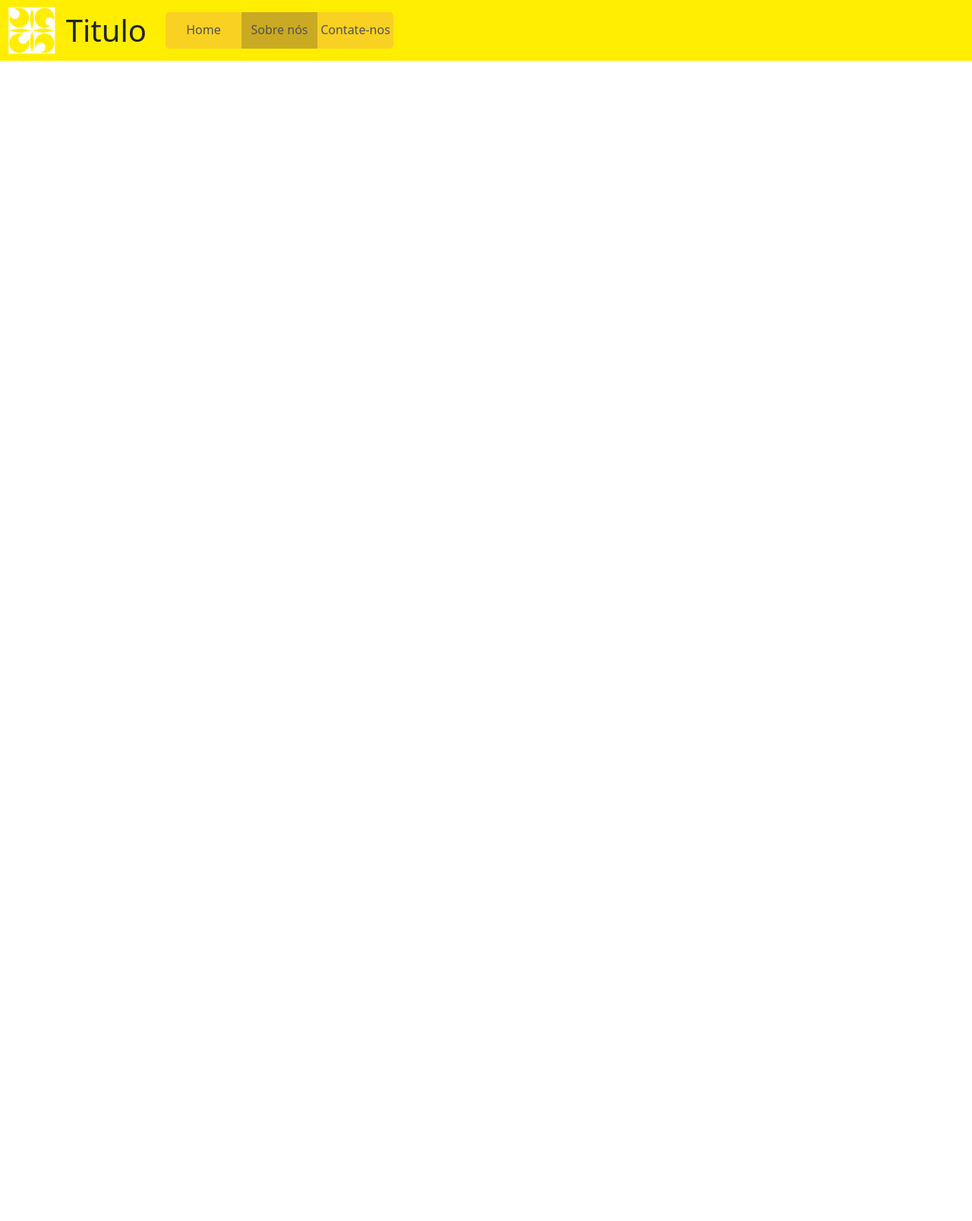
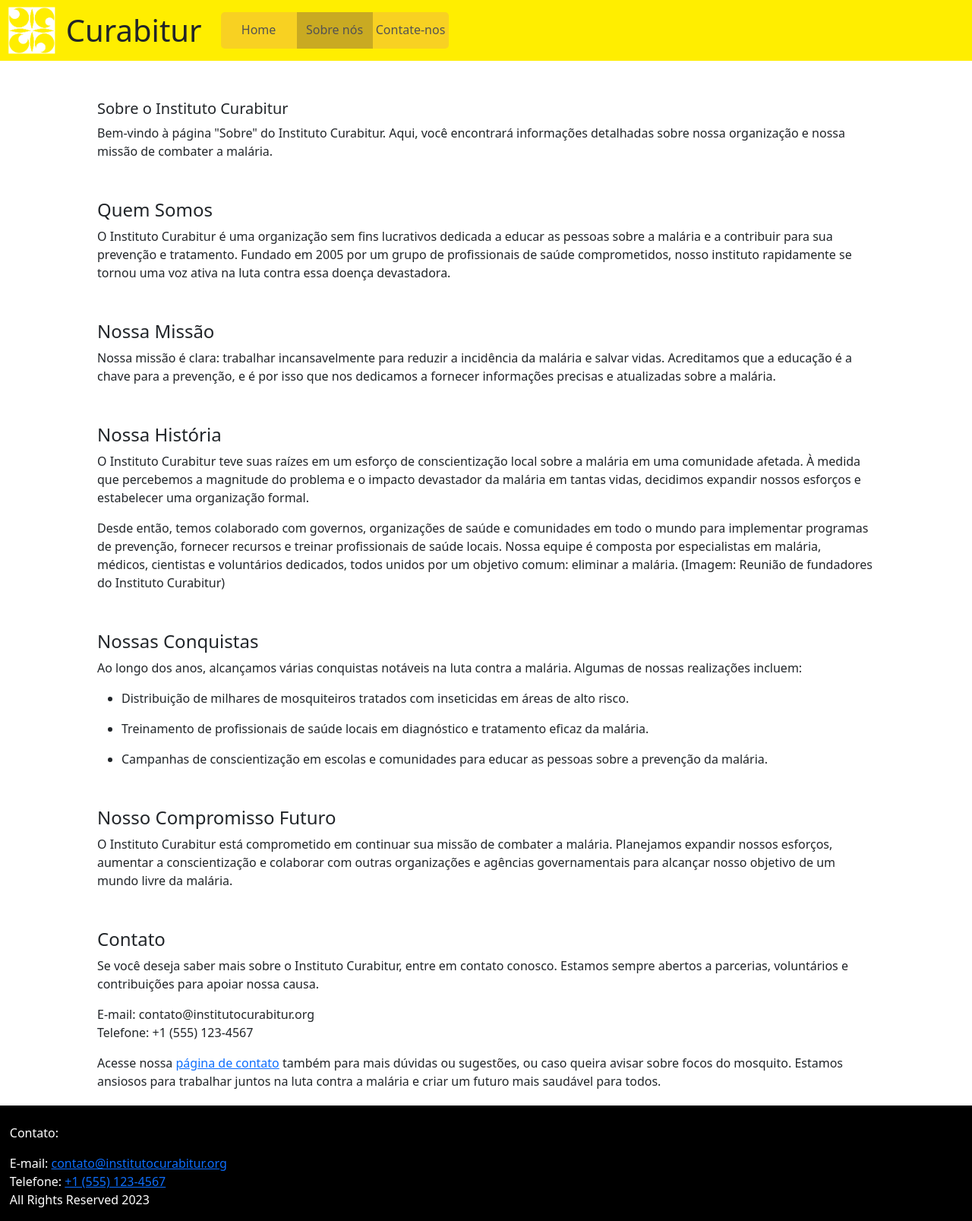
Before and after one commit to eenrique1001/PP2_EzioEnrique, a PHP site: page /about.html in a window 1280 px wide. Shown: the whole page at 76% size. Before the commit the page ends 80 px from the top, so only its background shows below. Run offline with PHP 8.4, Linux system fonts and the light colour scheme.

Commit message:
commit 5 com erros

```diff
--- a/about.html
+++ b/about.html
@@ -3,7 +3,8 @@
 <head>
     <meta charset="UTF-8">
     <meta name="viewport" content="width=device-width, initial-scale=1.0">
-    <title>Document</title>
+    <title>Curabitur - Sobre</title>
+    <link rel="icon" type="image/x-icon" href="images/logosite.png">
     <link href="style.css" rel="stylesheet" type="text/css"/>
     <link href="https://cdn.jsdelivr.net/npm/bootstrap@5.3.2/dist/css/bootstrap.min.css" rel="stylesheet" integrity="sha384-T3c6CoIi6uLrA9TneNEoa7RxnatzjcDSCmG1MXxSR1GAsXEV/Dwwykc2MPK8M2HN" crossorigin="anonymous">
     <script src="script.js"></script>
@@ -11,7 +12,7 @@
 <body>
     <header>
         <img src="images/logosite.png" alt="logo do site" id="logo">
-        <h1>Titulo</h1>
+        <h1>Curabitur</h1>
         <nav class="menu">
             <ul>
                 <li><a href="home.html">Home</a></li><li class="active"><a href="about.html">Sobre nós</a></li><li><a href="contact.html">Contate-nos</a></li>
@@ -20,12 +21,99 @@
     </header>
     <main>
         <article>
-            <section></section>
-            <section></section>
-            <section></section>
+            <section>
+                <h5>Sobre o Instituto Curabitur</h5>
+                <p>
+                    Bem-vindo à página "Sobre" do Instituto Curabitur. Aqui, você encontrará
+                    informações detalhadas sobre nossa organização e nossa missão de combater
+                    a malária.
+                </p>
+            </section>
+            <section>
+                <h4>Quem Somos</h4>
+                <p>
+                    O Instituto Curabitur é uma organização sem fins lucrativos dedicada a educar
+                    as pessoas sobre a malária e a contribuir para sua prevenção e tratamento. Fundado
+                    em 2005 por um grupo de profissionais de saúde comprometidos, nosso instituto
+                    rapidamente se tornou uma voz ativa na luta contra essa doença devastadora.
+                </p>
+            </section>
+            <section>
+                <h4>Nossa Missão</h4>
+                <p>
+                    Nossa missão é clara: trabalhar incansavelmente para reduzir a incidência da
+                    malária e salvar vidas. Acreditamos que a educação é a chave para a prevenção,
+                    e é por isso que nos dedicamos a fornecer informações precisas e atualizadas sobre
+                    a malária.
+                </p>
+            </section>
+            <section>
+                <h4>Nossa História</h4>
+                <p>
+                    O Instituto Curabitur teve suas raízes em um esforço de conscientização local sobre a
+                    malária em uma comunidade afetada. À medida que percebemos a magnitude do problema e
+                    o impacto devastador da malária em tantas vidas, decidimos expandir nossos esforços e
+                    estabelecer uma organização formal.
+                </p>
+                <p>
+                    Desde então, temos colaborado com governos, organizações de saúde e comunidades em
+                    todo o mundo para implementar programas de prevenção, fornecer recursos e treinar
+                    profissionais de saúde locais. Nossa equipe é composta por especialistas em malária,
+                    médicos, cientistas e voluntários dedicados, todos unidos por um objetivo comum:
+                    eliminar a malária.
+                    (Imagem: Reunião de fundadores do Instituto Curabitur)
+                </p>
+            </section>
+            <section>
+                <h4>Nossas Conquistas</h4>
+                <p>Ao longo dos anos, alcançamos várias conquistas notáveis na luta contra a malária.
+                    Algumas de nossas realizações incluem:
+                </p>
+                <ul>
+                    <li><p>
+                        Distribuição de milhares de mosquiteiros tratados com inseticidas em áreas de alto risco.
+                    </p></li>
+                    <li><p>
+                        Treinamento de profissionais de saúde locais em diagnóstico e tratamento eficaz da malária.
+                    </p></li>
+                    <li><p>
+                        Campanhas de conscientização em escolas e comunidades para educar as pessoas sobre a prevenção da malária.
+                    </p></li>
+                </ul>
+            </section>
+            <section>
+                <h4>Nosso Compromisso Futuro</h4>
+                <p>O Instituto Curabitur está comprometido em continuar sua missão de combater a
+                    malária. Planejamos expandir nossos esforços, aumentar a conscientização e
+                    colaborar com outras organizações e agências governamentais para alcançar nosso
+                    objetivo de um mundo livre da malária.
+                </p>
+            </section>
+            <section>
+                <h4>Contato</h4>
+                <p>
+                    Se você deseja saber mais sobre o Instituto Curabitur, entre em contato conosco.
+                    Estamos sempre abertos a parcerias, voluntários e contribuições para apoiar nossa causa.
+                </p>
+                <p>
+                    E-mail: contato@institutocurabitur.org <br>
+                    Telefone: +1 (555) 123-4567
+                </p>
+                <p>
+                    Acesse nossa <a href="contact.html">página de contato</a> também para mais dúvidas ou sugestões, ou caso queira avisar sobre focos do mosquito.
+                    Estamos ansiosos para trabalhar juntos na luta contra a malária e criar um futuro mais saudável para todos.
+                </p>
+            </section>
         </article>
     </main>
-    <footer></footer>
+    <footer>
+        <p><br>Contato:</p>
+        <p>
+            E-mail: <a href="mailto:contato@institutocurabitur.org">contato@institutocurabitur.org</a> <br>
+            Telefone: <a href="tel:+1 (555) 123-4567">+1 (555) 123-4567</a> <br>
+            All Rights Reserved 2023
+        </p>
+    </footer>
     <script src="https://cdn.jsdelivr.net/npm/bootstrap@5.3.2/dist/js/bootstrap.bundle.min.js" integrity="sha384-C6RzsynM9kWDrMNeT87bh95OGNyZPhcTNXj1NW7RuBCsyN/o0jlpcV8Qyq46cDfL" crossorigin="anonymous"></script>
 </body>
 </html>
--- a/script.js
+++ b/script.js
@@ -1,30 +1,111 @@
-document.onload = () => {
-    alert('sssss');
+document.addEventListener('DOMContentLoaded', () => {
     var botao = document.querySelector("#verifica")
     botao.onclick = verifica;
-}
+});
 
 function verifica(){
 
     var flag = true;
 
     const formulario = document.querySelector('form');
-    const nome = formulario.getElementById('nome');
-    const email = formulario.getElementById('email');
+    const nome = document.getElementById('nome');
+    const email = document.getElementById('email');
+    const checks = document.querySelectorAll("input[name='checks']")
+    const texto = document.getElementById('areaTexti');
 
-    const spanNome = nome.nextSibling;
-    const spanEmail = email.nextSibling;
-    const spanCheck = formulario[1].lastChild;
-    const spanText = formulario[3].lastChild;
+    const spans = document.querySelectorAll('span');
 
-    spanNome.textContent = "";
-    spanEmail.textContent = "";
-    spanCheck.textContent = "";
-    spanText.textContent = "";
+    const spanNome = spans[0];
+    const spanEmail = spans[1];
+    const spanCheck = spans[2];
+    const spanText = spans[3];
+
+    spanNome.textContent = "✔";
+    spanEmail.textContent = "✔";
+    spanCheck.textContent = "✔";
+    spanText.textContent = "✔";
+
+    for(let span of spans){
+        span.style.color = 'red';
+    }
+
+    nome.value = escapeInput(nome.value)
+    email.value = escapeInput(email.value)
+    texto.value = escapeInput(texto.value)
+
+    nome.value.toLowerCase();
+    email.value.toLowerCase();
+    texto.value.toLowerCase();
+
+    if(nome.value.length > 100 ) {
+        spanNome.textContent = 'O nome não pode conter mais de 100 caracteres';
+        flag = false;
+    }
+
+    if(nome.value.length == 0) {
+        spanNome.textContent = 'Por favor insira seu nome';
+        flag = false;
+    }
 
 
-    if(nome.value.length() > 5){
-        spanNome.textContent = "O nome não pode conter mais de 100 caracteres!"
+    var emaillength = email.value.length;
+
+    if(emaillength > 100 ) {
+        spanEmail.textContent = 'O email não pode conter mais de 100 caracteres';
         flag = false;
     }
+
+    if(emaillength == 0) {
+        spanEmail.textContent = 'Por favor insira seu email';
+        flag = false;
+    }
+    else {
+        if (!email.value.includes('@', 1) || !email.value.includes('.', email.value.length-1)) {
+            spanEmail.textContent = 'Por favor insira um email válido';
+            flag = false;
+        }
+        else if(email.value.indexOf('@') > email.value.indexOf('.')){
+            spanEmail.textContent = 'Por favor insira um email válido';
+            flag = false;
+        }
+    }
+
+    const opcoesSelecionadas = [];
+    let flag1 = false;
+    for(let check of checks){
+        if(check.checked){
+            flag1 = true;
+            ocument.querySelector(`label[for="${check.id}"]`)
+            opcoesSelecionadas.push(label);
+        }
+    }
+    if(!flag1){
+        spanCheck.textContent = 'Nenhuma opção selecionada';
+        flag = false;
+    }
+
+    if(texto.value.length > 1000 ) {
+        spanText.textContent = 'O texto não pode conter mais de 1000 caracteres';
+        flag = false;
+    }
+
+    if(texto.value.length == 0) {
+        spanText.textContent = 'Por favor insira sua dúvida ou sugestão';
+        flag = false;
+    }
+
+
+
+
+
+    return flag;
 }
+
+function escapeInput(input) {
+    return String(input)
+            .replace(/&/g, '&amp;')
+            .replace(/"/g, '&quot;')
+            .replace(/'/g, '&#39;')
+            .replace(/</g, '&lt;')
+            .replace(/>/g, '&gt;');
+}
--- a/style.css
+++ b/style.css
@@ -77,6 +77,10 @@ main {
     margin: 20px 10% 20px;
 }
 
+section {
+    margin-top: 5%;
+}
+
 footer {
     background-color: black;
     overflow: hidden;
@@ -87,10 +91,19 @@ footer > p {
     padding: 0 1%;
 }
 
+.error {
+    border: 2px solid red;
+  }
+
 @media (max-width: 600px) {
     #logo {
-        max-width: 50%;
-        max-height: 50%;
+        max-width: 50px;
+        max-height: 50px;
+    }
+    header{
+        height: 120px;
+        flex-wrap: wrap;
+        justify-content: center;
     }
 
     header h1 {
@@ -100,6 +113,8 @@ footer > p {
 
     nav {
         min-width: 250px;
+        height: 50px;
+        align-self: center;
     }
 
     .menu a {
```
Also changed, not shown: contact.html (+23 -17 lines), home.html (+73 -4 lines).
